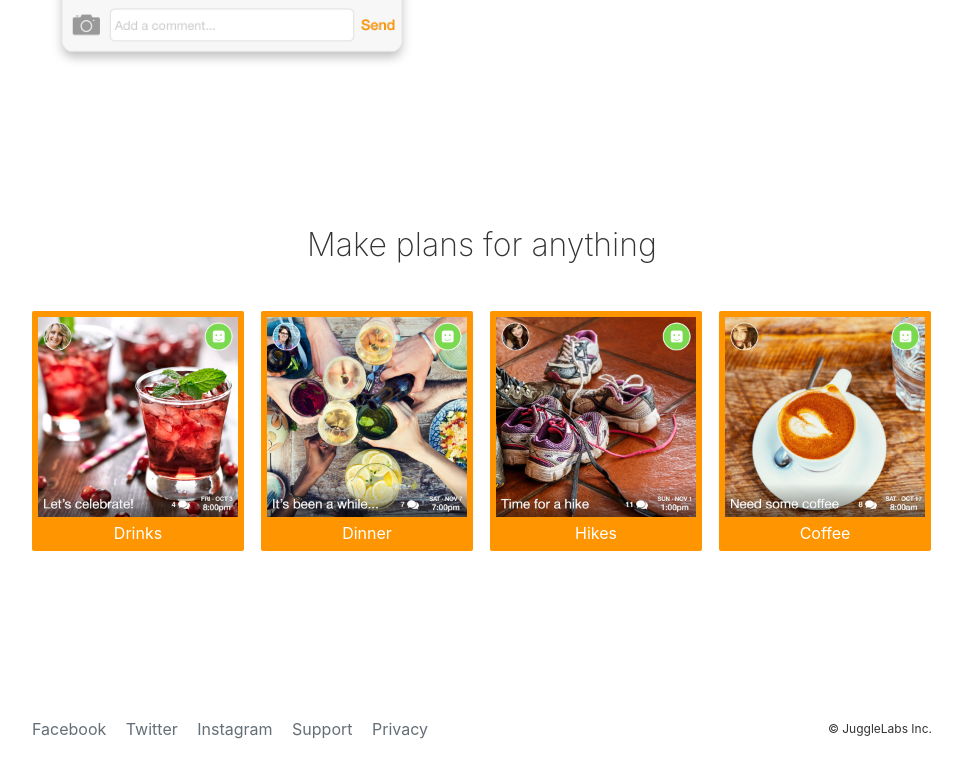
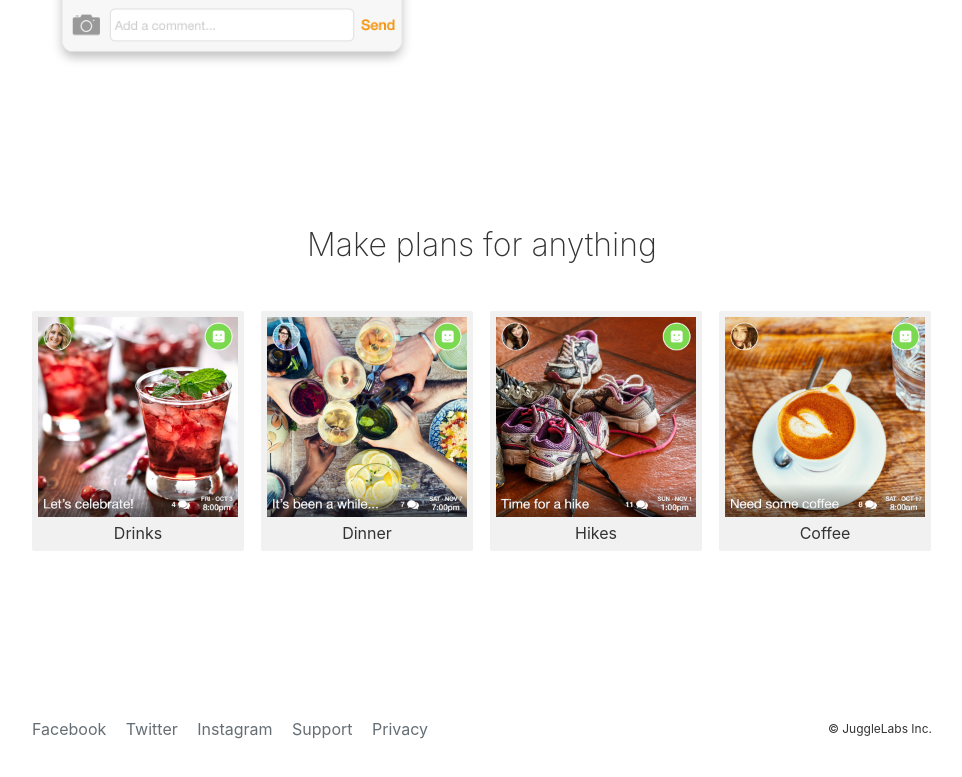
Before and after one commit to diklein/juggleweb, a plain HTML site: page index.html in a window 1280 px wide. Shown: the part 2112-2889 px from the top of the page, without its empty margins (158-1120 px from the left). Drawn offline with Linux system fonts and the light colour scheme; a script that the page names is missing.

Commit message:
Changing carousel colors

```diff
--- a/brochure.css
+++ b/brochure.css
@@ -272,7 +272,7 @@ h2 span {
 }
 
 #suggested_groups .suggestion {
-   background: #ff9500;
+   background: #f1f1f1;
    float: left;
    margin: 0 17px 50px 0;
    padding: 6px;
@@ -284,7 +284,7 @@ h2 span {
 }
 
 .suggestion-text {
-   color: #fff;
+   color: #333;
    font-size: 16px;
    font-weight: normal;
 }
```
